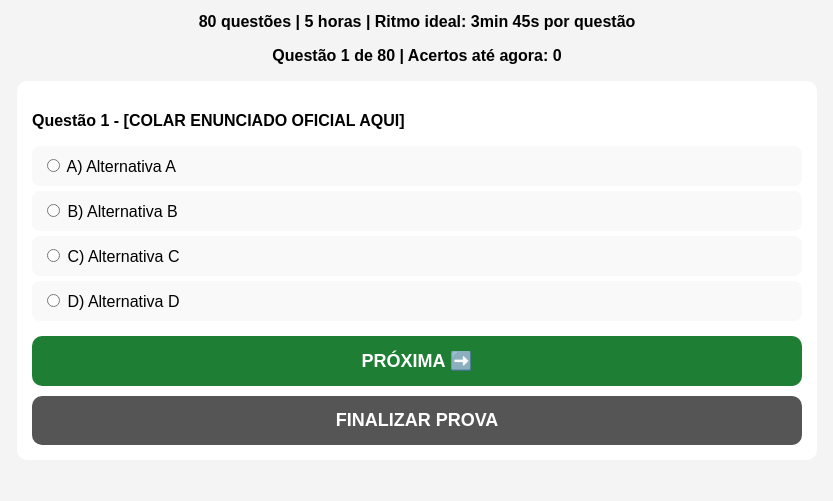
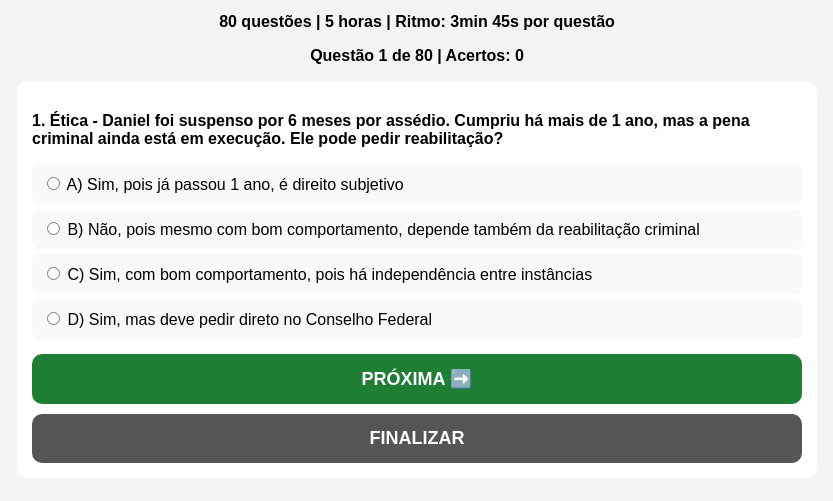
Before and after one commit to wladimirws-ops/futebolsemjeito, a plain HTML site: page exame41.html in a window 1280 px wide. Both pictures are taken after a click on the button "▶️ COMEÇAR EXAME 41". Shown: the part 157-658 px from the top of the page, without its empty margins (223-1056 px from the left). Drawn offline with Linux system fonts and the light colour scheme.

Commit message:
Update exame41.html

```diff
--- a/exame41.html
+++ b/exame41.html
@@ -16,82 +16,31 @@ label{display:block;padding:10px;margin:5px 0;background:#f9f9f9;border-radius:8
 <body>
 <h1>⚽ GOL DA OAB - Exame 41</h1>
 <div id="timer">⏰ 5:00:00</div>
-<p style="text-align:center"><b>80 questões | 5 horas | Ritmo ideal: 3min 45s por questão</b></p>
-<p id="progresso" style="text-align:center;font-weight:bold">Clique em COMEÇAR para iniciar</p>
-
-<div id="tela-inicio" class="card">
-<p><b>41º Exame OAB - 1ª Fase</b><br>Prova real: 5h para 80 questões. Precisa de 40 acertos para passar.</p>
-<button onclick="iniciar41()">▶️ COMEÇAR EXAME 41</button>
-</div>
-
-<div id="tela-questao" class="card" style="display:none">
-<div id="questao"></div>
-<button onclick="proxima41()">PRÓXIMA ➡️</button>
-<button onclick="finalizar41()" style="background:#555">FINALIZAR PROVA</button>
-</div>
-
-<div id="tela-fim" class="card" style="display:none">
-<h2 id="resultado"></h2>
-<p id="detalhe"></p>
-<button onclick="location.reload()">🔄 REFAZER PROVA</button>
-</div>
-
+<p style="text-align:center"><b>80 questões | 5 horas | Ritmo: 3min 45s por questão</b></p>
+<p id="progresso" style="text-align:center;font-weight:bold">Clique em COMEÇAR</p>
+<div id="tela-inicio" class="card"><p><b>41º Exame OAB - 1ª Fase</b><br>Precisa de 40 acertos.</p><button onclick="iniciar41()">▶️ COMEÇAR EXAME 41</button></div>
+<div id="tela-questao" class="card" style="display:none"><div id="questao"></div><button onclick="proxima41()">PRÓXIMA ➡️</button><button onclick="finalizar41()" style="background:#555">FINALIZAR</button></div>
+<div id="tela-fim" class="card" style="display:none"><h2 id="resultado"></h2><p id="detalhe"></p><button onclick="location.reload()">🔄 REFAZER</button></div>
 <script>
 const gabarito41 = ["B","A","B","D","A","B","C","C","B","B","B","C","B","B","B","A","A","B","C","B","A","B","A","C","D","C","D","C","B","C","D","A","D","C","C","D","D","B","D","A","D","D","A","B","A","A","C","D","A","B","D","D","B","B","C","A","D","C","D","A","D","C","A","A","C","A","C","C","D","A","A","C","D","C","B","C","D","B","A","A"];
-
-let questoes41 = [];
-for(let i=0;i<80;i++){
-  questoes41.push({
-    pergunta: `Questão ${i+1} - [COLAR ENUNCIADO OFICIAL AQUI]`,
-    a: "Alternativa A", b: "Alternativa B", c: "Alternativa C", d: "Alternativa D",
-    correta: gabarito41[i]
-  });
-}
-
+let questoes41 = [
+{pergunta:"1. Ética - Daniel foi suspenso por 6 meses por assédio. Cumpriu há mais de 1 ano, mas a pena criminal ainda está em execução. Ele pode pedir reabilitação?", a:"Sim, pois já passou 1 ano, é direito subjetivo", b:"Não, pois mesmo com bom comportamento, depende também da reabilitação criminal", c:"Sim, com bom comportamento, pois há independência entre instâncias", d:"Sim, mas deve pedir direto no Conselho Federal", correta:"B"},
+{pergunta:"2. Ética - Saulo foi preso e pediu para advogada Janete ver os motivos da prisão e a investigação. Como fica o acesso?", a:"Pode examinar autos de flagrante e investigação mesmo sem procuração, mas se houver sigilo precisa de procuração", b:"Só pode com procuração em qualquer caso", c:"Não pode examinar investigação em andamento", d:"É vedado fornecer autos incompletos", correta:"A"},
+{pergunta:"3. Ética - João Pedro, por vingança, contrata Beraldo para ação de cobrança temerária contra ex-sócio. O que Beraldo deve fazer?", a:"Propor a ação, pois deve obedecer o cliente", b:"Deve recusar patrocinar lide temerária, pois é dever ético", c:"Pode propor, desde que avise o juiz", d:"Pode propor e depois desistir", correta:"B"},
+{pergunta:"4. Ética - Ana Júlia, recém-aprovada, quer agir com ética. Qual conduta é dever ético?", a:"Cobrar honorários abaixo do mínimo", b:"Guardar sigilo profissional e agir com boa-fé", c:"Divulgar segredo do cliente", d:"Aceitar causa contra ex-cliente sem cautela", correta:"B"},
+{pergunta:"5. Ética - Gilson, recém-inscrito, dúvida entre sociedade unipessoal e simples. Qual regra vale?", a:"Não pode constituir sociedade unipessoal", b:"Pode constituir sociedade unipessoal de advocacia", c:"Só pode se tiver 5 anos de inscrição", d:"Só pode sociedade com outro advogado", correta:"B"},
+{pergunta:"6. Ética - Marina prestou consultoria tributária para empresa. Como pode ser a consultoria?", a:"Só por escrito e com contrato", b:"Pode ser por escrito ou verbal, se as partes acordarem, mesmo sem mandato ou contrato formal", c:"Se verbal, precisa de contrato escrito", d:"Só se houver mandato", correta:"B"},
+{pergunta:"7. Ética - Atena (médica) e Dionísio (advogado) casados, moram em casa alugada. Sobre domicílio profissional?", a:"Não pode advogar onde mora", b:"Domicílio profissional é onde mantém escritório, mesmo com residência em outro local", c:"Casamento com médica impede advocacia", d:"Só pode advogar onde nasceu", correta:"B"},
+{pergunta:"8. Ética - Pedro Estrela, preso em flagrante por pirâmide financeira, se apresenta como advogado. Regra sobre prisão?", a:"Advogado só pode ser preso em flagrante por crime inafiançável, com presença de representante da OAB", b:"Pode ser preso por qualquer crime sem formalidade", c:"Não pode ser preso nunca", d:"Só com ordem do Conselho Federal", correta:"A"},
+{pergunta:"9. Filosofia - 'Quinhoar desigualmente aos desiguais, na medida em que se desigualam.' O que significa?", a:"Todos devem receber exatamente o mesmo", b:"Tratar igualmente os iguais e desigualmente os desiguais, na medida da desigualdade", c:"A igualdade proíbe qualquer diferença", d:"Só vale para direito penal", correta:"B"},
+{pergunta:"10. Filosofia - Sobre Hans Kelsen e Teoria Pura do Direito:", a:"Defende estudar Direito com moral e política juntas", b:"Busca estudar o Direito sem elementos estranhos, como moral, com foco na norma", c:"Negava hierarquia de normas", d:"Norma fundamental é escrita na Constituição", correta:"B"},
+];
+for(let i=10;i<80;i++){ questoes41.push({pergunta:`Questão ${i+1} - [AGUARDANDO LOTE - 11 a 80]`, a:"Alternativa A", b:"Alternativa B", c:"Alternativa C", d:"Alternativa D", correta:gabarito41[i]}); }
 let atual=0, acertos=0, tempo=5*60*60, intervalo;
-
-function iniciar41(){
-  document.getElementById('tela-inicio').style.display='none';
-  document.getElementById('tela-questao').style.display='block';
-  atual=0; acertos=0; tempo=5*60*60;
-  clearInterval(intervalo);
-  intervalo=setInterval(()=>{
-    tempo--;
-    let h=Math.floor(tempo/3600), m=Math.floor((tempo%3600)/60), s=tempo%60;
-    document.getElementById('timer').innerText=`⏰ ${h}:${m.toString().padStart(2,'0')}:${s.toString().padStart(2,'0')}`;
-    if(tempo===1800) alert("⚠️ Faltam 30 min! Acelera!");
-    if(tempo<=0){ clearInterval(intervalo); alert("⏰ Tempo esgotado!"); finalizar41(); }
-  },1000);
-  mostrar();
-}
-
-function mostrar(){
-  let q=questoes41[atual];
-  document.getElementById('progresso').innerText=`Questão ${atual+1} de 80 | Acertos até agora: ${acertos}`;
-  document.getElementById('questao').innerHTML=`
-    <p><b>${q.pergunta}</b></p>
-    <label><input type="radio" name="resp" value="A"> A) ${q.a}</label>
-    <label><input type="radio" name="resp" value="B"> B) ${q.b}</label>
-    <label><input type="radio" name="resp" value="C"> C) ${q.c}</label>
-    <label><input type="radio" name="resp" value="D"> D) ${q.d}</label>`;
-}
-
-function proxima41(){
-  let sel=document.querySelector('input[name="resp"]:checked');
-  if(!sel){ alert("Marca uma alternativa!"); return; }
-  if(sel.value===questoes41[atual].correta) acertos++;
-  atual++;
-  if(atual<80) mostrar(); else finalizar41();
-}
-
-function finalizar41(){
-  clearInterval(intervalo);
-  document.getElementById('tela-questao').style.display='none';
-  document.getElementById('tela-fim').style.display='block';
-  let passou = acertos>=40 ? "APROVADO ✅" : "REPROVADO ❌";
-  document.getElementById('resultado').innerText=`${passou} - ${acertos}/80`;
-  document.getElementById('detalhe').innerText=`Você precisava de 40 acertos. Tempo restante: ${document.getElementById('timer').innerText}`;
-}
+function iniciar41(){ document.getElementById('tela-inicio').style.display='none'; document.getElementById('tela-questao').style.display='block'; atual=0; acertos=0; tempo=5*60*60; clearInterval(intervalo); intervalo=setInterval(()=>{ tempo--; let h=Math.floor(tempo/3600), m=Math.floor((tempo%3600)/60), s=tempo%60; document.getElementById('timer').innerText=`⏰ ${h}:${m.toString().padStart(2,'0')}:${s.toString().padStart(2,'0')}`; if(tempo===1800) alert("⚠️ Faltam 30 min!"); if(tempo<=0){ clearInterval(intervalo); alert("⏰ Tempo esgotado!"); finalizar41(); } },1000); mostrar(); }
+function mostrar(){ let q=questoes41[atual]; document.getElementById('progresso').innerText=`Questão ${atual+1} de 80 | Acertos: ${acertos}`; document.getElementById('questao').innerHTML=`<p><b>${q.pergunta}</b></p><label><input type="radio" name="resp" value="A"> A) ${q.a}</label><label><input type="radio" name="resp" value="B"> B) ${q.b}</label><label><input type="radio" name="resp" value="C"> C) ${q.c}</label><label><input type="radio" name="resp" value="D"> D) ${q.d}</label>`; }
+function proxima41(){ let sel=document.querySelector('input[name="resp"]:checked'); if(!sel){ alert("Marca uma alternativa!"); return; } if(sel.value===questoes41[atual].correta) acertos++; atual++; if(atual<80) mostrar(); else finalizar41(); }
+function finalizar41(){ clearInterval(intervalo); document.getElementById('tela-questao').style.display='none'; document.getElementById('tela-fim').style.display='block'; let passou=acertos>=40?"APROVADO ✅":"REPROVADO ❌"; document.getElementById('resultado').innerText=`${passou} - ${acertos}/80`; document.getElementById('detalhe').innerText=`Você precisava de 40 acertos.`; }
 </script>
 </body>
 </html>
```
